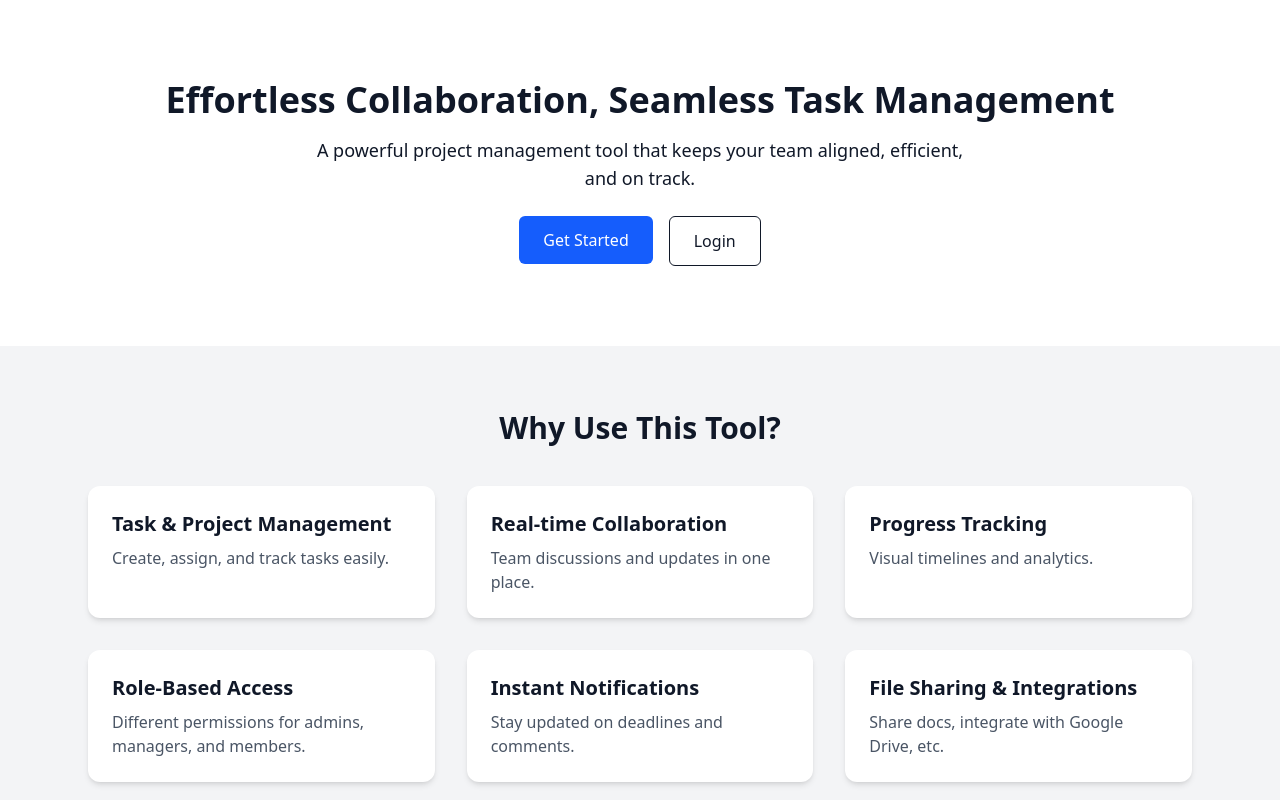
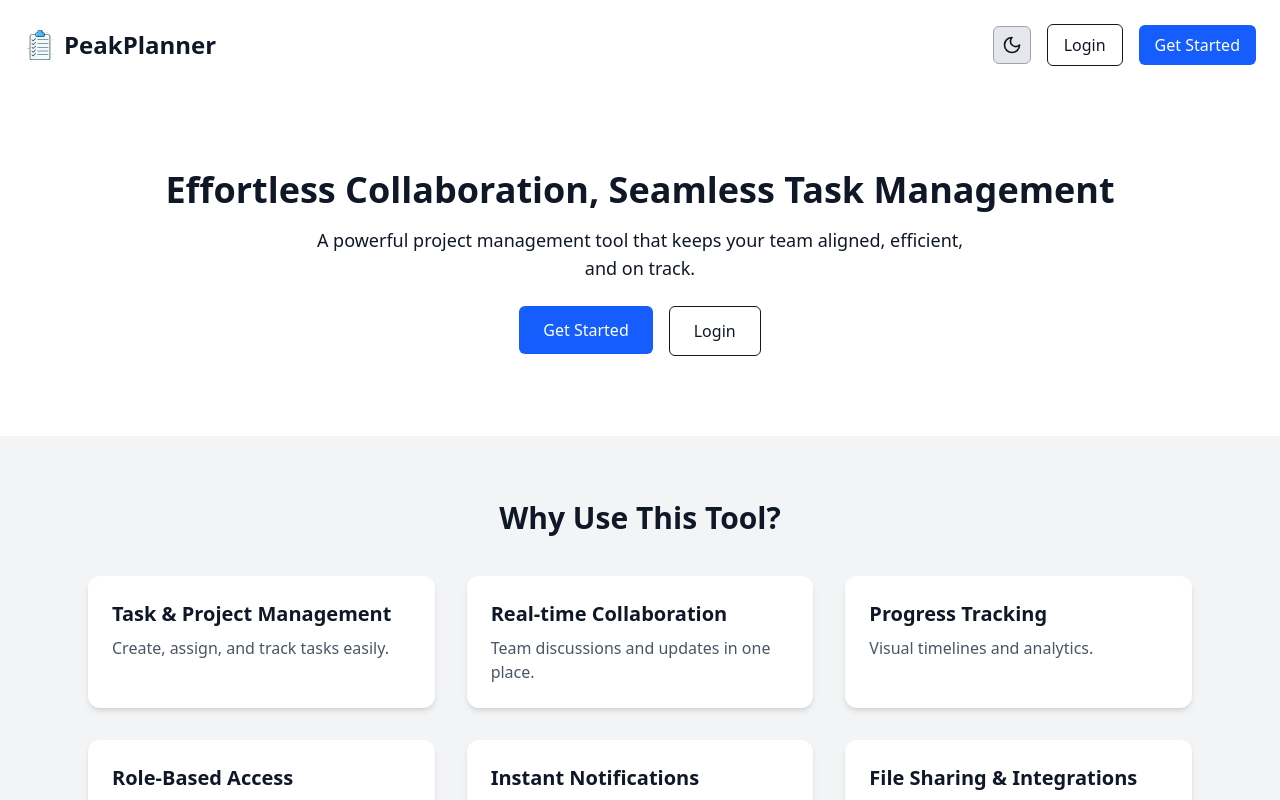
Before and after one commit to tewarishash12/PeakPlanner, a React (Vite) app in the folder frontend/: page / in a window 1280 px wide. Shown: the top 800 px of the page. Built offline with nearby package versions, Linux system fonts and the light colour scheme.

Commit message:
logging in and registerationis working

```diff
--- a/frontend/src/App.jsx
+++ b/frontend/src/App.jsx
@@ -1,12 +1,27 @@
-import { BrowserRouter } from 'react-router-dom'
+import { BrowserRouter, Routes, Route } from 'react-router-dom'
 import './App.css'
 import HomePage from "./pages/Homepage"
+import Navbar from './components/Navbar'
+import {Login, Register} from './pages/AuthenticationPage'
+
+function layout(element) {
+  return (
+    <>
+      <Navbar />
+      {element}
+    </>
+  )
+}
 
 function App() {
 
   return (
     <BrowserRouter>
-      <HomePage />
+      <Routes>
+        <Route path='/' element={layout(<HomePage />)} />
+        <Route path='/auth/register' element={<Register />} />
+        <Route path='/auth/login' element={<Login />} />
+      </Routes>
     </BrowserRouter>
   )
 }
--- a/frontend/src/components/Navbar.jsx
+++ b/frontend/src/components/Navbar.jsx
@@ -12,14 +12,12 @@ function Navbar() {
         <header className={`flex justify-between items-center p-6 shadow-md transition-colors duration-300
             ${darkMode ? "bg-gray-900 text-white" : "bg-white text-gray-900"}`}>
 
-            {/* Logo with Icon */}
             <div className="flex items-center gap-2">
                 <img src="/task.svg" alt="Task Icon" className="w-8 h-8" />
                 <h1 className="text-2xl font-bold">PeakPlanner</h1>
             </div>
 
             <div className="flex items-center gap-4">
-                {/* Dark Mode Toggle */}
                 <button
                     onClick={() => dispatch(toggleMode())}
                     className={`p-2 rounded-md border transition-all duration-300 ${darkMode ? "bg-gray-800 border-gray-600 hover:bg-gray-700" : "bg-gray-200 border-gray-400 hover:bg-gray-300"}`}
@@ -27,14 +25,13 @@ function Navbar() {
                     {darkMode ? <Sun size={20} /> : <Moon size={20} />}
                 </button>
 
-                {/* Login & Signup */}
-                <NavLink to="/login">
+                <NavLink to="/auth/login">
                     <button className="px-4 py-2 border rounded-md transition-all duration-300
                         hover:bg-gray-200 dark:hover:bg-gray-700">
                         Login
                     </button>
                 </NavLink>
-                <NavLink to="/signup">
+                <NavLink to="/auth/register">
                     <button className="px-4 py-2 bg-blue-600 text-white rounded-md transition-all duration-300
                         hover:bg-blue-700">
                         Get Started
--- a/frontend/src/slices/authSlice.js
+++ b/frontend/src/slices/authSlice.js
@@ -1,5 +1,6 @@
 import { createSlice, createAsyncThunk } from "@reduxjs/toolkit";
 import axios from "axios";
+
 export const loginUser = createAsyncThunk(
     "auth/loginUser",
     async (formData, { rejectWithValue }) => {
@@ -46,6 +47,8 @@ const authSlice = createSlice({
             })
             .addCase(loginUser.fulfilled, (state, { payload }) => {
                 state.loading = false;
+                localStorage.setItem("accessToken", payload.access_token);
+                localStorage.setItem("refreshToken", payload.refresh_token);
                 state.currentUser = payload.user;
             })
             .addCase(loginUser.rejected, (state, { payload }) => {
```
